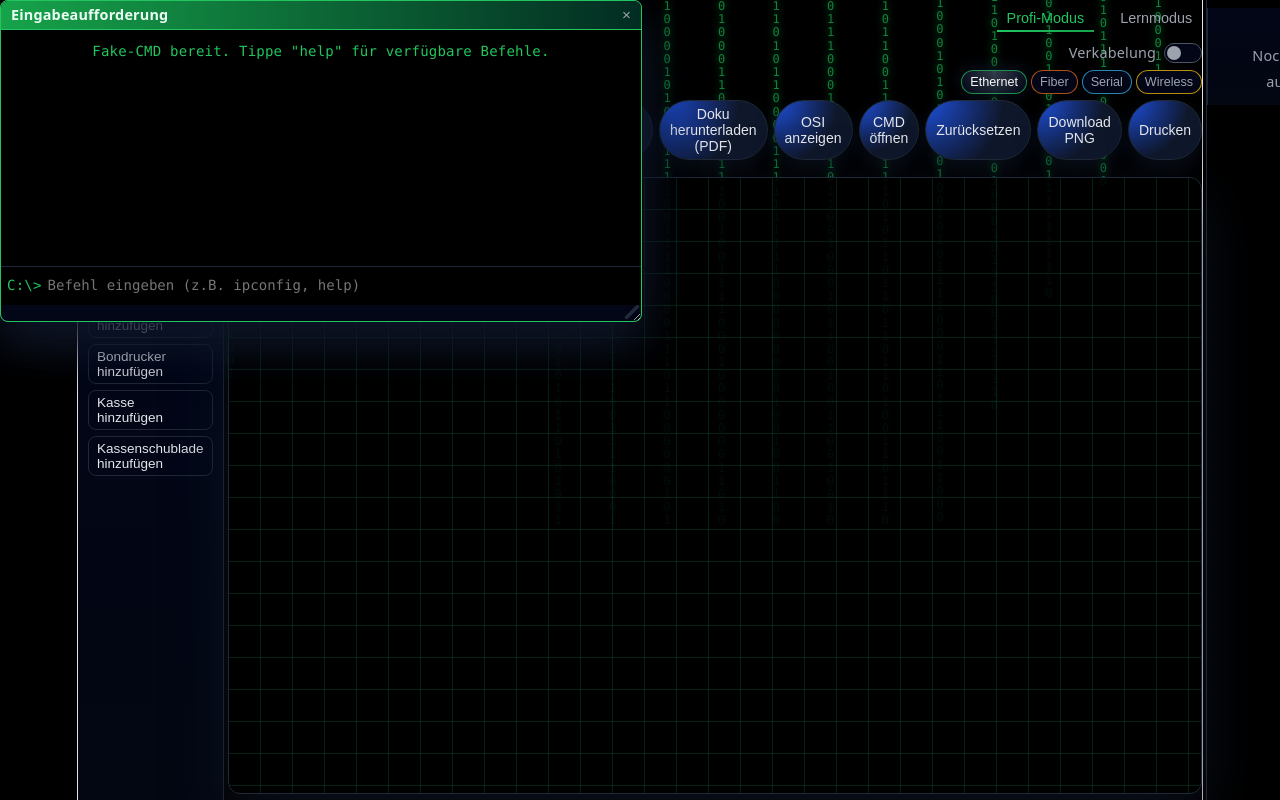
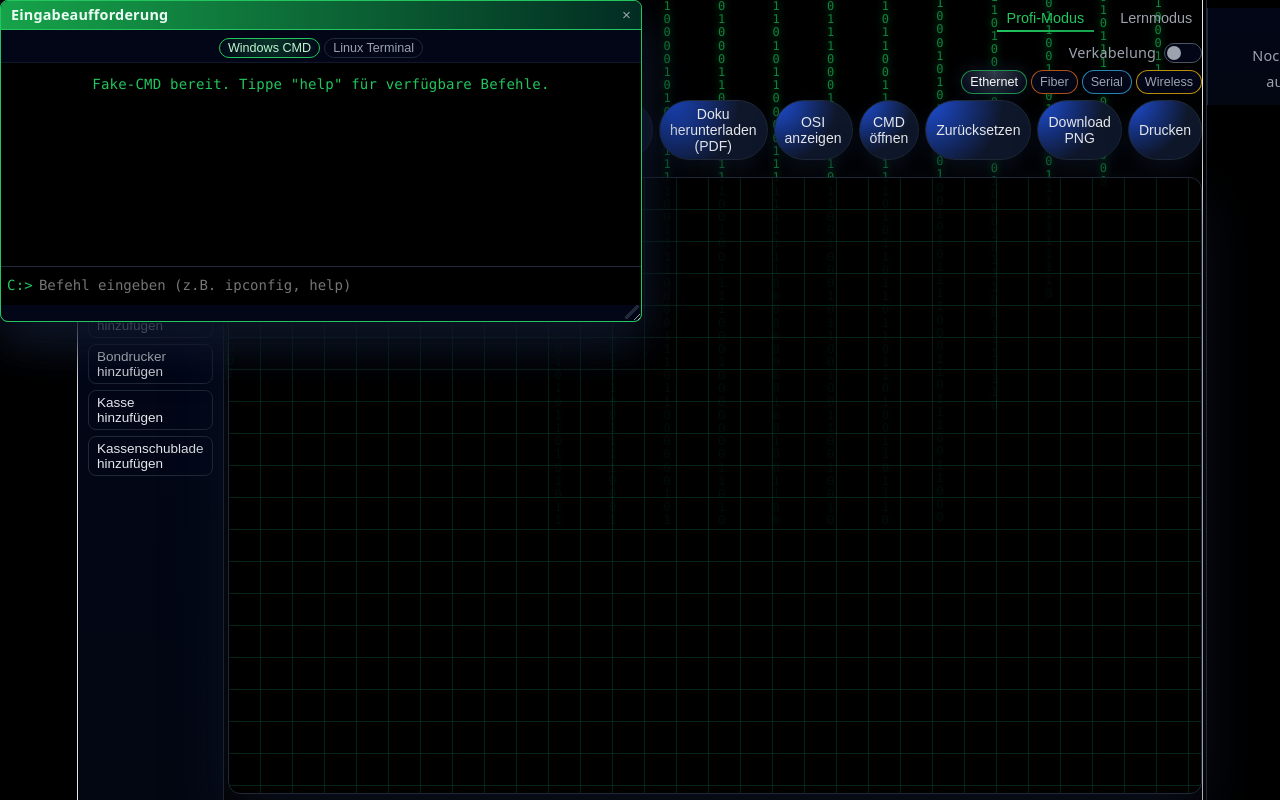
Before and after one commit to Yesser-Ben-Amor/network-visualizer, a React (Vite) app in the folder network-sim/: page / in a window 1280 px wide. Built offline with nearby package versions, Linux system fonts and the light colour scheme.

Commit message:
Add Windows/Linux shell mode and ping packet animation fixes

```diff
--- a/network-sim/src/App.css
+++ b/network-sim/src/App.css
@@ -543,6 +543,33 @@ body {
   font-size: 0.78rem;
 }
 
+.terminal-header {
+  padding: 4px 8px 2px;
+  border-bottom: 1px solid #111827;
+  background: #020617;
+}
+
+.terminal-mode-toggle {
+  display: inline-flex;
+  gap: 4px;
+}
+
+.terminal-mode-btn {
+  border-radius: 999px;
+  border: 1px solid #1f2937;
+  background: #020617;
+  color: #9ca3af;
+  font-size: 0.7rem;
+  padding: 2px 8px;
+  cursor: pointer;
+}
+
+.terminal-mode-btn.active {
+  border-color: #22c55e;
+  color: #bbf7d0;
+  background: radial-gradient(circle at top, rgba(34, 197, 94, 0.25), #020617);
+}
+
 .terminal-output {
   flex: 1;
   padding: 8px 12px;
--- a/network-sim/src/components/Terminal.tsx
+++ b/network-sim/src/components/Terminal.tsx
@@ -72,11 +72,14 @@ export function Terminal({
   onPingPath,
 }: TerminalProps) {
   const [input, setInput] = useState('')
-  const [lines, setLines] = useState<Line[]>([{
+  const [lines, setLines] = useState<Line[]>([
+    {
       id: 0,
       text: 'Fake-CMD bereit. Tippe "help" für verfügbare Befehle.',
-  }])
+    },
+  ])
   const [nextId, setNextId] = useState(1)
+  const [shellMode, setShellMode] = useState<'windows' | 'linux'>('windows')
 
   const appendLine = (text: string) => {
     setLines((prev) => [...prev, { id: nextId, text }])
@@ -90,17 +93,59 @@ export function Terminal({
     // Eingabe echoen
     appendLine(`> ${command}`)
 
-    const [cmd, ...args] = command.split(/\s+/)
+    const [cmd, ...rawArgs] = command.split(/\s+/)
+    let args = rawArgs
+    let normalizedCmd = cmd.toLowerCase()
 
-    switch (cmd.toLowerCase()) {
+    // Shell-spezifische Aliase auf die bestehenden Kommandos abbilden
+    if (shellMode === 'linux') {
+      if (normalizedCmd === 'ifconfig') {
+        normalizedCmd = 'ipconfig'
+      } else if (normalizedCmd === 'ip' && args[0]?.toLowerCase() === 'a') {
+        // "ip a" / "ip addr" wie ipconfig behandeln
+        normalizedCmd = 'ipconfig'
+      } else if (normalizedCmd === 'clear') {
+        normalizedCmd = 'cls'
+      } else if (normalizedCmd === 'ip' && args[0]?.toLowerCase() === 'route') {
+        // "ip route" wie "route print" behandeln
+        normalizedCmd = 'route'
+        args = ['print', ...args.slice(1)]
+      }
+    }
+
+    switch (normalizedCmd) {
       case 'help': {
         appendLine('Verfügbare Befehle:')
+        if (shellMode === 'windows') {
           appendLine('  help                         - zeigt diese Hilfe')
           appendLine('  ipconfig                     - zeigt IP-Konfiguration des ausgewählten Geräts')
           appendLine('  set ip <ip> <maske> <gateway> - setzt IP-Konfiguration des ausgewählten Geräts')
           appendLine('  ping <ip>                    - prüft Erreichbarkeit eines anderen Geräts (simuliert)')
           appendLine('  cls                          - leert die Konsole')
           appendLine('  route print                  - zeigt Routinginformationen zum ausgewählten Gerät')
+          appendLine('  mode linux                   - wechselt in den Linux-Terminal-Modus')
+        } else {
+          appendLine('  help                         - zeigt diese Hilfe')
+          appendLine('  ifconfig / ip a              - zeigt IP-Konfiguration des ausgewählten Geräts')
+          appendLine('  set ip <ip> <maske> <gateway> - setzt IP-Konfiguration des ausgewählten Geräts')
+          appendLine('  ping <ip>                    - prüft Erreichbarkeit eines anderen Geräts (simuliert)')
+          appendLine('  clear                        - leert die Konsole')
+          appendLine('  ip route                     - zeigt Routinginformationen zum ausgewählten Gerät')
+          appendLine('  mode windows                 - wechselt in den Windows-CMD-Modus')
+        }
+        break
+      }
+      case 'mode': {
+        const target = args[0]?.toLowerCase()
+        if (target === 'windows' || target === 'win') {
+          setShellMode('windows')
+          appendLine('Shell-Modus auf Windows CMD gesetzt.')
+        } else if (target === 'linux') {
+          setShellMode('linux')
+          appendLine('Shell-Modus auf Linux Terminal gesetzt.')
+        } else {
+          appendLine('Verwendung: mode windows | mode linux')
+        }
         break
       }
       case 'ipconfig': {
@@ -527,6 +572,24 @@ export function Terminal({
 
   return (
     <div className="terminal">
+      <div className="terminal-header">
+        <div className="terminal-mode-toggle">
+          <button
+            type="button"
+            className={shellMode === 'windows' ? 'terminal-mode-btn active' : 'terminal-mode-btn'}
+            onClick={() => setShellMode('windows')}
+          >
+            Windows CMD
+          </button>
+          <button
+            type="button"
+            className={shellMode === 'linux' ? 'terminal-mode-btn active' : 'terminal-mode-btn'}
+            onClick={() => setShellMode('linux')}
+          >
+            Linux Terminal
+          </button>
+        </div>
+      </div>
       <div className="terminal-output">
         {lines.map((line) => (
           <div key={line.id} className="terminal-line">
@@ -535,7 +598,9 @@ export function Terminal({
         ))}
       </div>
       <form className="terminal-input-row" onSubmit={handleSubmit}>
-        <span className="terminal-prompt">{'C:\\>'}</span>
+        <span className="terminal-prompt">
+          {shellMode === 'windows' ? 'C:> ' : 'user@sim:~$ '}
+        </span>
         <input
           type="text"
           className="terminal-input"
```
Lines whose indentation alone changed are shown as unchanged.
